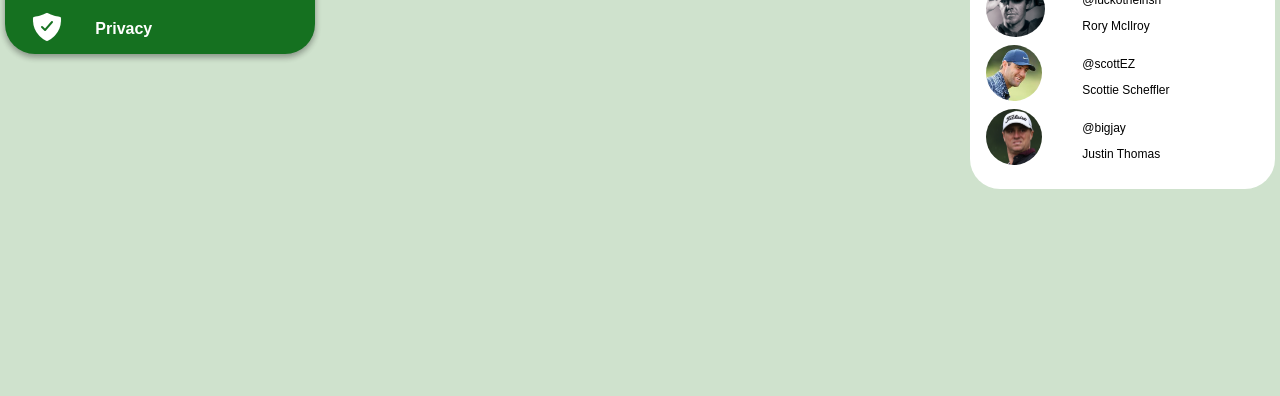
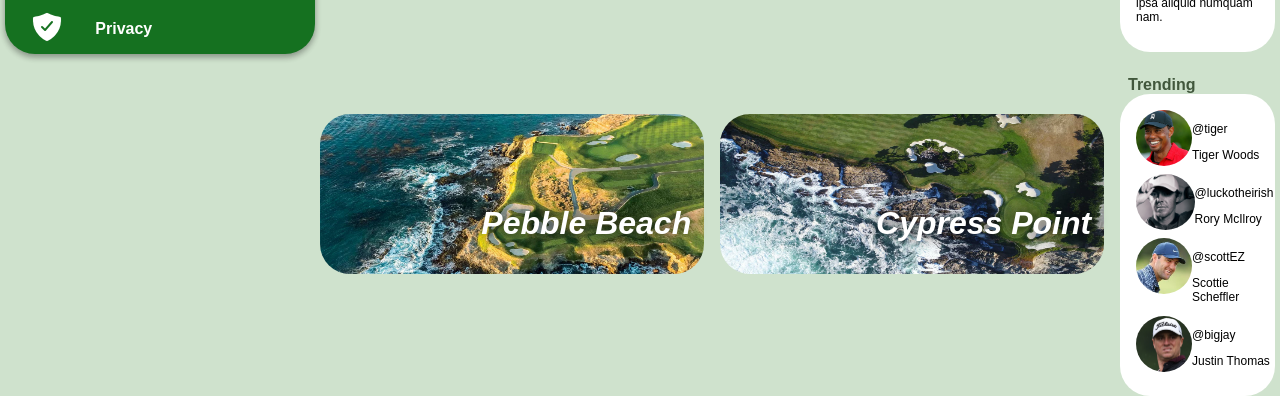
Before and after one commit to devinjordan/admin-dashboard, a plain HTML site: page index.html in a window 1280 px wide. Shown: the part 741-1137 px from the top of the page. Before the commit the page ends 954 px from the top, so only its background shows below. Drawn offline with nearby package versions, Linux system fonts and the light colour scheme.

Commit message:
Finished, need to work on grid, sizing, positioning

```diff
--- a/index.html
+++ b/index.html
@@ -152,6 +152,7 @@
         </div>
       </div>
 
+      <div class="mc-right">
         <div class="announcements">
           <div class="ann-container">
             <div class="announcement">
@@ -168,7 +169,6 @@
             </div>
           </div>
         </div>
-
         <h1 class="section-text">Trending</h1>
         <div class="trending">
           <div class="trending-sub">
@@ -204,5 +204,6 @@
         </div>
             </div>
       </div>
+  </div>
 </body>
 </html>
--- a/style.css
+++ b/style.css
@@ -10,7 +10,7 @@ body {
 
 .container {
   display: grid;
-  /* height: 100vh; */
+  height: 100vh;
   grid-template-columns: 1fr 3fr;
   grid-template-rows: 200px 1fr;
 }
@@ -161,17 +161,17 @@ ion-icon {
 
 .main-content {
   display: grid;
-  grid-template-columns: 5fr 3fr;
-  grid-template-rows: 1fr 15fr 1fr 12fr;
+  grid-template-columns: 5fr 2fr;
+  grid-template-rows: 1fr 15fr;
 }
 
 .courses {
   grid-row: 2 / 4;
   grid-column: 1 / 2;
   display: grid;
-  grid-template-columns: auto 1fr;
-  gap: 5px;
-  margin-right: 5px;
+  grid-template-columns: 1fr 1fr;
+  gap: 1rem;
+  margin-right: 1rem;
 }
 
 .section-text {
@@ -189,10 +189,10 @@ ion-icon {
   box-sizing: border-box;
   padding: 0 1vw 0 0;
   border-radius: 30px;
-  height: 15vh;
+  height: 20vh;
   text-align: end;
-  background-size: 25vw 200px;
-  width: 25vw;
+  background-size: 30vw 20vh;
+  width: 30vw;
   color: white;
   font-size: 2rem;
   font-weight: 700;
@@ -222,6 +222,12 @@ ion-icon {
 
 #cypress-point {
   background-image: url(./images/cypress-point.webp);
+}
+
+.mc-right {
+  display: flex;
+  flex-direction: column;
+  flex-grow: 1;
 }
 
 .announcements {
```
Lines whose indentation alone changed are shown as unchanged.
